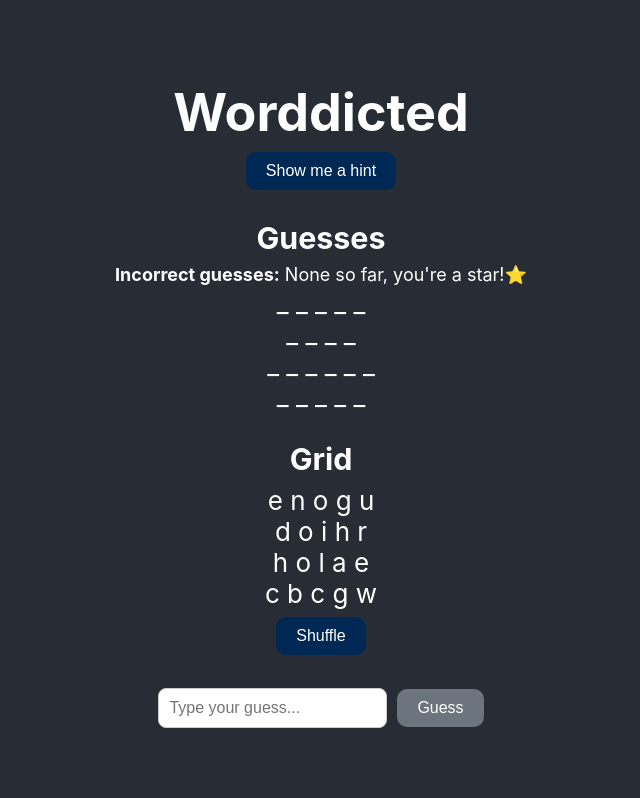
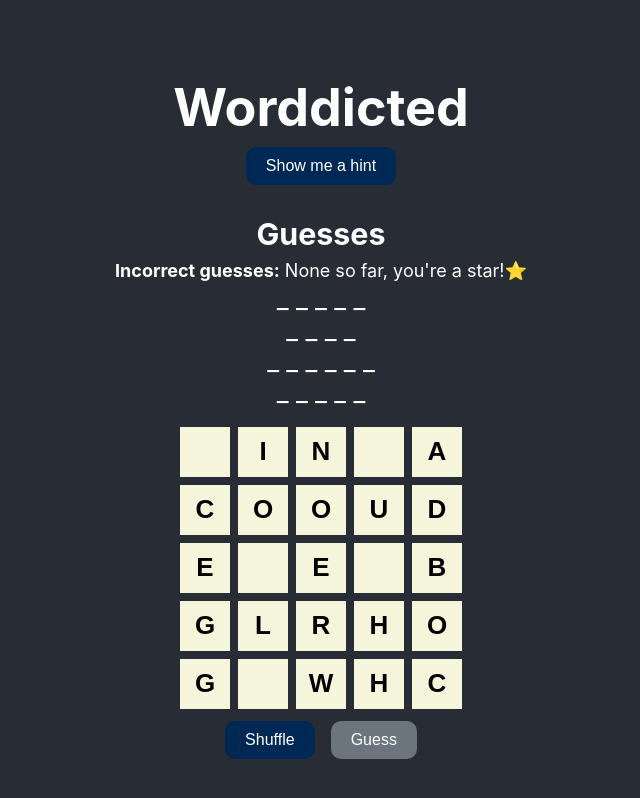
Before and after one commit to playpenny/playpenny.github.io, a React (Create React App) app: page / in a window 1280 px wide. Shown: the whole page, without its empty margins (319-959 px from the left). Built offline with nearby package versions, Linux system fonts and the light colour scheme.

Commit message:
First pass

```diff
--- a/src/App.js
+++ b/src/App.js
@@ -8,6 +8,7 @@ import {
   saveUserHistoryForToday,
   getUserHistoryForToday,
   getGameNumber,
+  createGrid,
 } from "./utils";
 
 function App() {
@@ -20,28 +21,7 @@ function App() {
     solution = valuesArray[Math.floor(Math.random() * valuesArray.length)];
   }
   const words = solution["answer"];
-  const minWords = findSmallestWordLength(words);
-  const maxWords = findLargestWordLength(words);
   const hint = solution["hint"];
-
-  const createGrid = (words) => {
-    const flattenedString = words.join("");
-    const shuffledLetters = flattenedString
-      .split("")
-      .sort(() => Math.random() - 0.5);
-
-    const numRows = 4;
-    const lettersPerRow = Math.ceil(shuffledLetters.length / numRows);
-    const grid = [];
-
-    for (let i = 0; i < numRows; i++) {
-      grid.push(
-        shuffledLetters.slice(i * lettersPerRow, (i + 1) * lettersPerRow)
-      );
-    }
-
-    return grid;
-  };
 
   // State variables
   const copyTextRef = useRef(null);
@@ -62,37 +42,8 @@ function App() {
   );
   const [hardMode, setHardMode] = useState(history?.["hardMode"] || true);
 
-  const handleInputChange = (event) => {
-    const userGuess = event.target.value.toLowerCase();
-    let remainingLetters = grid.flat();
-    let validInput = true;
-
-    for (let i = 0; i < userGuess.length; i++) {
-      const currentLetter = userGuess[i];
-      const indexOfCharToRemove = remainingLetters.indexOf(currentLetter);
-      if (indexOfCharToRemove === -1) {
-        validInput = false;
-        break;
-      } else {
-        remainingLetters = [
-          ...remainingLetters.slice(0, indexOfCharToRemove),
-          ...remainingLetters.slice(indexOfCharToRemove + 1),
-        ];
-      }
-    }
-    if (validInput) {
-      setUserInput(userGuess);
-    }
-  };
-
   const handleGuess = () => {
     makeGuess();
-  };
-
-  const handleKeyPress = (event) => {
-    if (event.key === "Enter" && guessEnabled) {
-      makeGuess();
-    }
   };
 
   const handleShuffle = () => {
@@ -119,15 +70,6 @@ function App() {
       setTextCopied(true);
     }
   };
-
-  // Update to reflect valid/invalid guess when user selects a letter
-  useEffect(() => {
-    if (userInput.length <= maxWords && userInput.length >= minWords) {
-      setGuessEnabled(true);
-    } else {
-      setGuessEnabled(false);
-    }
-  }, [userInput, maxWords, minWords]);
 
   const revealWord = (guess) => {
     const wordIndex = words.findIndex((word) => word.startsWith(guess));
@@ -200,6 +142,11 @@ function App() {
     setUserInput("");
   };
 
+  const onLetterClick = (letter) => {
+    console.log(letter);
+    setUserInput(userInput + letter);
+  };
+
   let colorUserStr = userInput;
 
   return (
@@ -216,7 +163,6 @@ function App() {
           <>
             {/* Hints */}
             <HintButton hint={hint} setHardMode={setHardMode} />
-
             {/* Guesses */}
             <h3 style={{ marginBottom: "0px" }}>
               Guesses{" "}
@@ -247,12 +193,10 @@ function App() {
                 );
               })}
             </div>
-
             {/* Grid */}
-            <h3 style={{ marginBottom: "8px" }}>Grid</h3>
-            <div>
+            <div style={{ marginTop: "16px" }}>
               {grid.map((row, rowIndex) => (
-                <div key={rowIndex}>
+                <div key={rowIndex} style={{ display: "flex" }}>
                   {row.map((letter, colIndex) => {
                     let highlightUsed = false;
                     if (colorUserStr.includes(letter)) {
@@ -265,50 +209,44 @@ function App() {
                       }
                     }
                     return (
-                      <span
+                      <div
                         key={colIndex}
                         style={{
+                          backgroundColor: "beige",
+                          width: `50px`,
+                          height: `50px`,
+                          display: "flex",
+                          alignItems: "center",
+                          justifyContent: "center",
+                          fontFamily: "Futura, sans-serif",
+                          fontWeight: "bold",
+                          textTransform: "uppercase",
+                          margin: "4px",
+                          cursor: letter === "*" ? "click" : "pointer",
                           color:
                             letter === "*"
-                              ? "black"
+                              ? "beige"
                               : highlightUsed
-                                ? "black"
-                                : "white",
+                                ? "grey"
+                                : "black",
                         }}
+                        onClick={() => letter !== "*" && onLetterClick(letter)}
                       >
-                        {letter + " "}
-                      </span>
+                        {letter}
+                      </div>
                     );
                   })}
                 </div>
               ))}
             </div>
-            {/* Shuffle */}
-            <AppButton onClick={handleShuffle} text="Shuffle" />
-
-            {/* Guess */}
-            <p>
-              <input
-                type="text"
-                placeholder="Type your guess..."
-                value={userInput}
-                onChange={handleInputChange}
-                onKeyPress={handleKeyPress}
-                style={{
-                  padding: "10px",
-                  fontSize: "16px",
-                  borderRadius: "8px",
-                  border: "1px solid #ccc",
-                  marginRight: "10px",
-                  outline: "none",
-                }}
-              />
+            <div style={{ display: "flex" }}>
+              <AppButton onClick={handleShuffle} text="Shuffle" />{" "}
               <AppButton
                 onClick={handleGuess}
                 disabled={!guessEnabled}
                 text="Guess"
               />
-            </p>
+            </div>
           </>
         ) : (
           // Finished board
--- a/src/Components.js
+++ b/src/Components.js
@@ -13,6 +13,8 @@ export const AppButton = ({ text, onClick, disabled = false }) => {
     borderRadius: "10px",
     cursor: disabled ? "not-allowed" : "pointer", // Change cursor if disabled
     marginTop: "8px",
+    marginLeft: "8px",
+    marginRight: "8px",
   };
 
   return (
--- a/src/utils.js
+++ b/src/utils.js
@@ -23,6 +23,48 @@ export const findLargestWordLength = (words) => {
 
   return largestLength;
 };
+
+export const getGameNumber = () => {
+  // Get the user's time zone
+  let userTimeZone = Intl.DateTimeFormat().resolvedOptions().timeZone;
+
+  // Get the current date and time in the user's time zone
+  let currentDate = new Date();
+  let userTimeZoneOffset = currentDate.toLocaleString("en", {
+    timeZone: userTimeZone,
+  });
+  let userCurrentDateTime = new Date(userTimeZoneOffset);
+
+  // Calculate the game number
+  return Math.floor(
+    (userCurrentDateTime.getTime() - new Date("2024-01-19").getTime()) /
+      (1000 * 60 * 60 * 24)
+  );
+};
+
+export const createGrid = (words) => {
+  const flattenedString = words.join("");
+  const squareNumber = Math.ceil(Math.sqrt(flattenedString.length));
+  const missingChars = squareNumber ** 2 - flattenedString.length;
+  const stars = "*".repeat(missingChars);
+
+  const modifiedString = flattenedString + stars;
+
+  const shuffledLetters = modifiedString
+    .split("")
+    .sort(() => Math.random() - 0.5);
+
+  const numRows = Math.sqrt(modifiedString.length);
+  const grid = [];
+
+  for (let i = 0; i < numRows; i++) {
+    grid.push(shuffledLetters.slice(i * numRows, (i + 1) * numRows));
+  }
+
+  return grid;
+};
+
+// User history utils
 
 // Function to get today's date in the format 'YYYY-MM-DD'
 const getFormattedDate = () => {
@@ -51,25 +93,7 @@ export const saveUserHistoryForToday = (key, value) => {
 export const getUserHistoryForToday = () => {
   localStorage.setItem("userHistory", JSON.stringify({}));
   const today = getFormattedDate();
-  const historyString = localStorage.getItem("userHistory");
+  const historyString = localStorage.getItem({});
   const userHistory = historyString ? JSON.parse(historyString) : {};
   return userHistory[today] || {};
 };
-
-export const getGameNumber = () => {
-  // Get the user's time zone
-  let userTimeZone = Intl.DateTimeFormat().resolvedOptions().timeZone;
-
-  // Get the current date and time in the user's time zone
-  let currentDate = new Date();
-  let userTimeZoneOffset = currentDate.toLocaleString("en", {
-    timeZone: userTimeZone,
-  });
-  let userCurrentDateTime = new Date(userTimeZoneOffset);
-
-  // Calculate the game number
-  return Math.floor(
-    (userCurrentDateTime.getTime() - new Date("2024-01-19").getTime()) /
-      (1000 * 60 * 60 * 24)
-  );
-};
```
